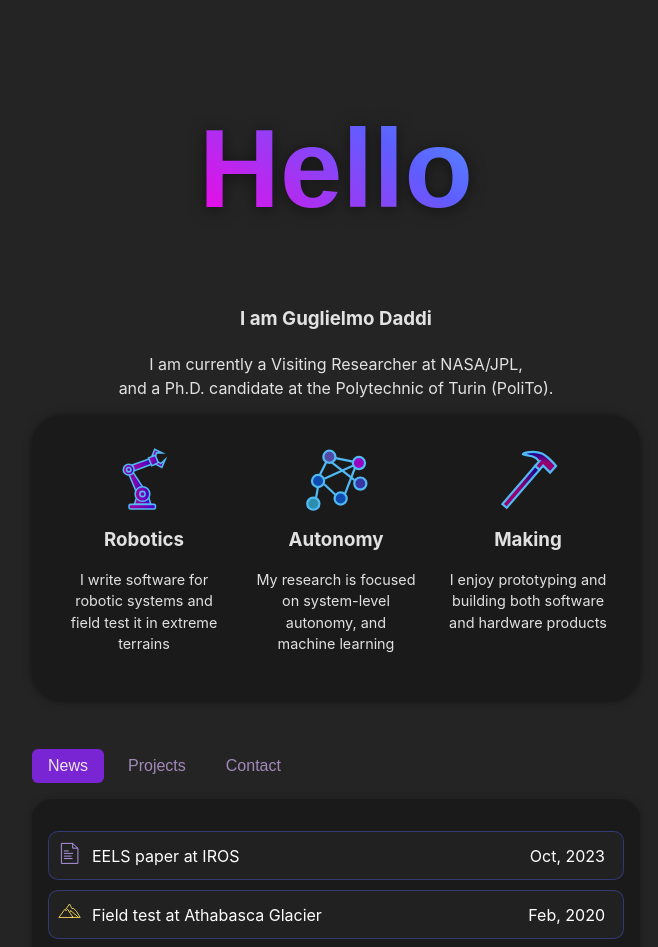
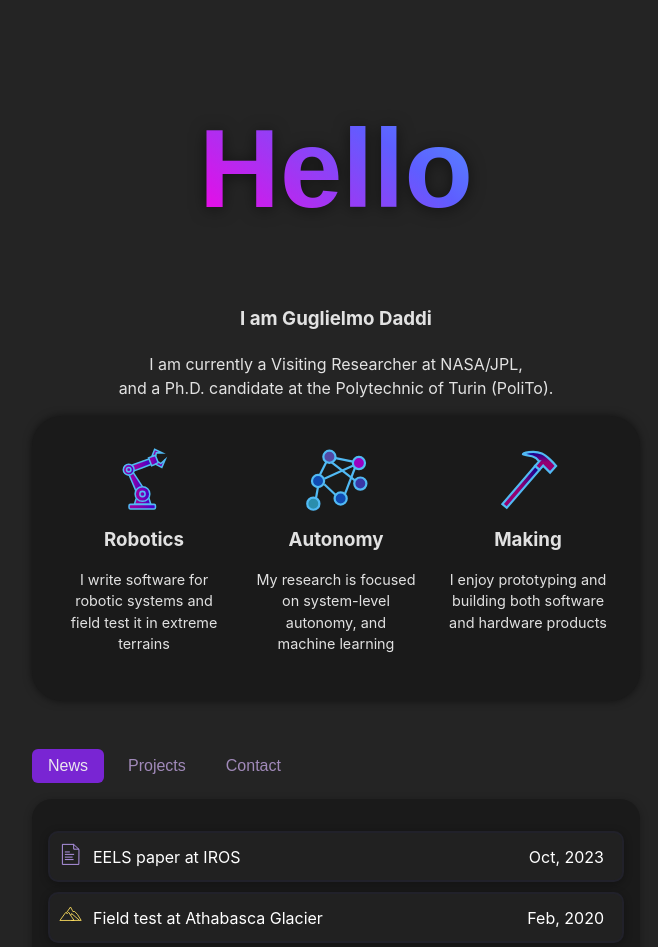
Before and after one commit to gdaddi/personal-website, a React (Vite) app: page / in a window 1280 px wide. Shown: the top 947 px of the page, without its empty margins (304-962 px from the left). Built offline with nearby package versions, Linux system fonts and the light colour scheme.

Commit message:
styling update

```diff
--- a/src/components/NewsContent.css
+++ b/src/components/NewsContent.css
@@ -36,7 +36,8 @@
 }
 
 .news-item {
-  border: 1px solid #3d429daa;
+  border: 2px solid #22222faa;
+  box-shadow: 0 2px 8px rgba(0, 0, 0, 0.3);
   padding: 8px;
   margin-bottom: 10px;
   border-radius: 10px;
@@ -49,7 +50,7 @@
 }
 
 .news-item:hover {
-  background-color: #22266f;
+  background-color: #1b1b2c;
 }
 
 @media (max-width: 768px) {
--- a/src/components/ProjectsContent.css
+++ b/src/components/ProjectsContent.css
@@ -1,7 +1,7 @@
 .project-box {
     margin: 20px auto;
     padding: 10px 20px;
-    border-radius: 6px;
+    border-radius: 20px;
     background-color: #1a1a1a;
     box-shadow: 0 2px 8px rgba(0, 0, 0, 0.3);
     color: #d6bfed;
```
